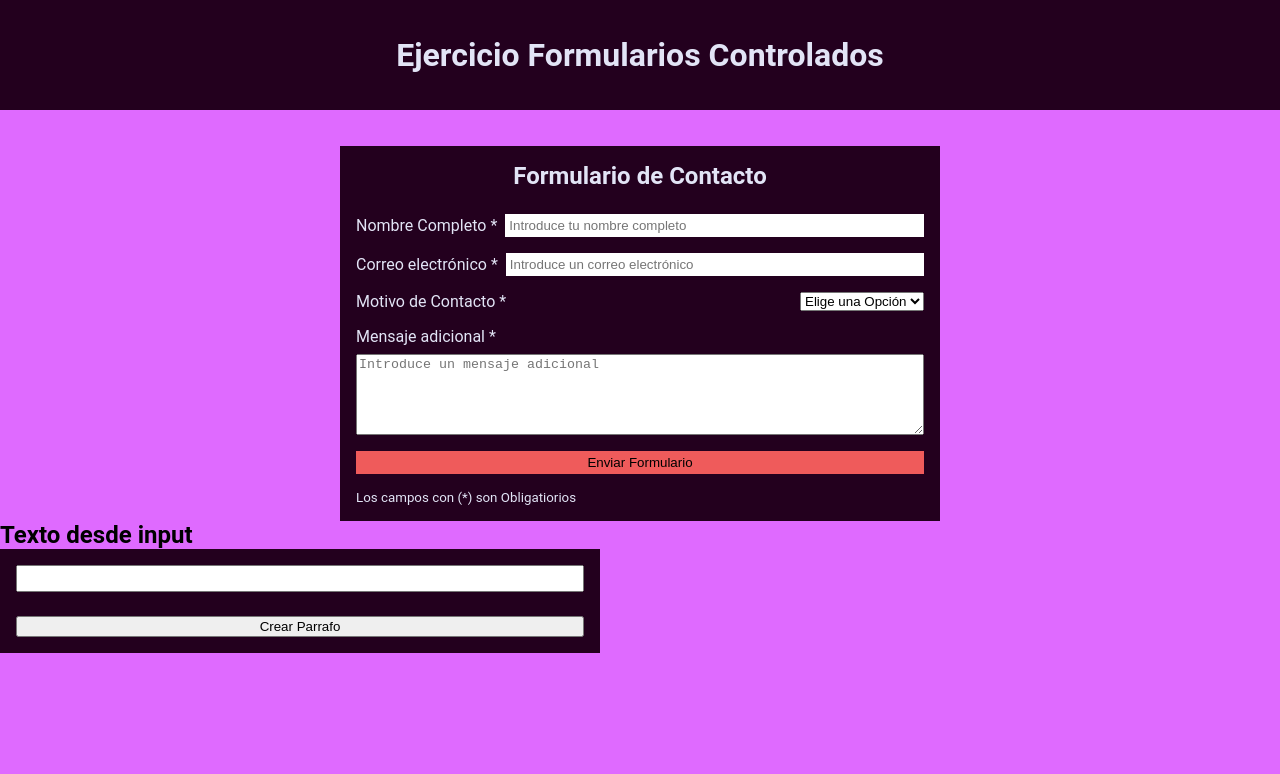
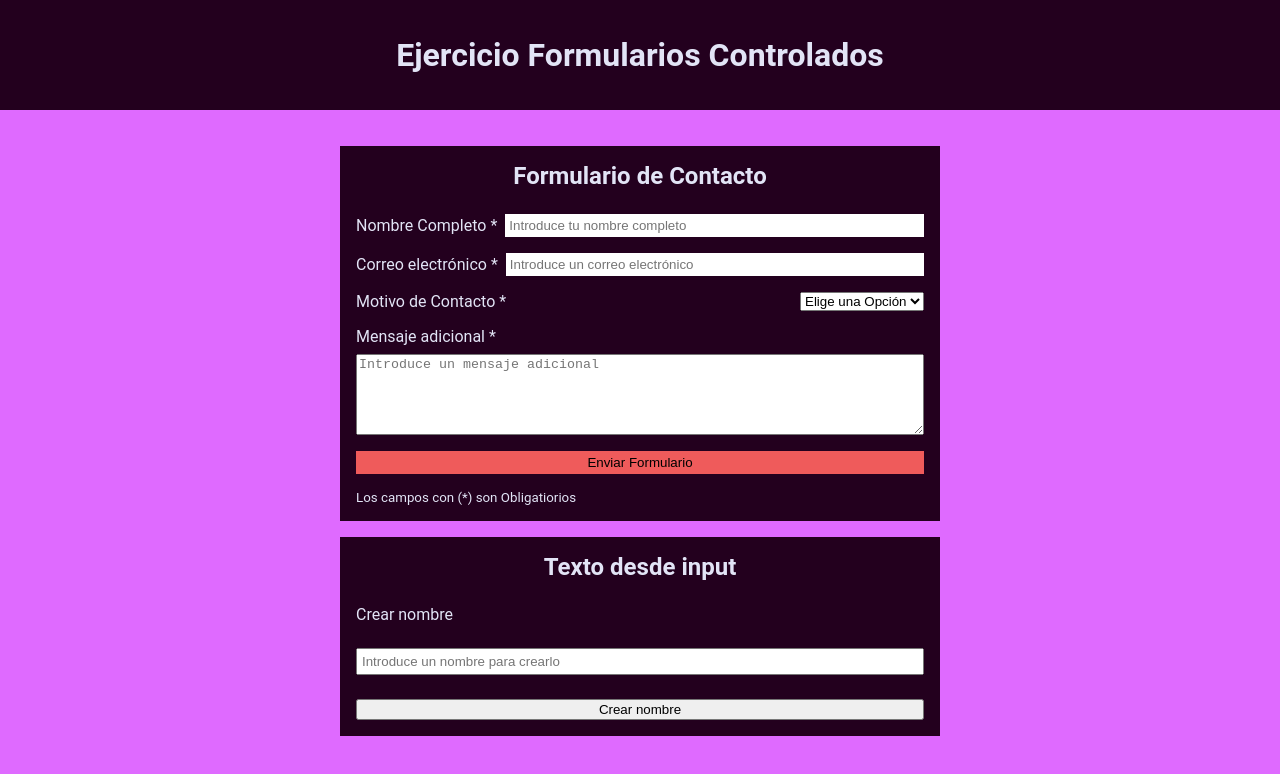
Before and after one commit to javier-ibanez-vizuete/react-formularios-controlados, a React (Vite) app: page / in a window 1280 px wide. Shown: the top 774 px of the page. Built offline with nearby package versions, Linux system fonts and the light colour scheme.

Commit message:
feat(app): add the input to show the name with Enter key or button Done

```diff
--- a/src/components/ContactForm/InputName/InputName.css
+++ b/src/components/ContactForm/InputName/InputName.css
@@ -0,0 +1,13 @@
+.exercise-input-name {
+	display: flex;
+	flex-direction: column;
+	align-items: center;
+}
+
+.exercise-input-name > div {
+	min-width: 600px;
+}
+
+.exercise-container > h2 {
+	align-self: center;
+}
--- a/src/components/ContactForm/InputName/InputName.jsx
+++ b/src/components/ContactForm/InputName/InputName.jsx
@@ -3,17 +3,37 @@ import "./InputName.css";
 
 export const InputName = () => {
 	const [text, setText] = useState("");
+	const [visible, setVisible] = useState(false);
 	const onInputChange = ({ target: { value } }) => {
+		if (!value.length) {
+			setVisible(false);
+		}
 		setText(value);
-		console.log(value);
 	};
 
+	const onInputKeyDown = ({ key }) => {
+		if (key !== "Enter") return;
+		return setVisible(!visible);
+	};
+
+	const onButtonClick = () => setVisible(!visible);
+
 	return (
-		<div className="input-name-container">
-			<h2>Texto desde input</h2>
+		<div className="exercise-input-name container">
 			<div className="exercise-container">
-				<input type="text" name="name" id="name" value={text} onChange={onInputChange} />
-				<button onClick={""}>Crear Parrafo</button>
+				<h2>Texto desde input</h2>
+				<label htmlFor="name">Crear nombre</label>
+				<input
+					type="text"
+					name="name"
+					id="name"
+					value={text}
+					onChange={onInputChange}
+					placeholder="Introduce un nombre para crearlo"
+					onKeyDown={onInputKeyDown}
+				/>
+				<button onClick={onButtonClick}>Crear nombre</button>
+				{visible && <h4>{text}</h4>}
 			</div>
 		</div>
 	);
--- a/src/index.css
+++ b/src/index.css
@@ -114,6 +114,7 @@ main {
 	display: flex;
 	flex-direction: column;
 	flex: 1;
+    gap: 1rem;
 
 	background-color: var(--bg-color);
 	padding: var(--spacing-2xl) 0;
```
